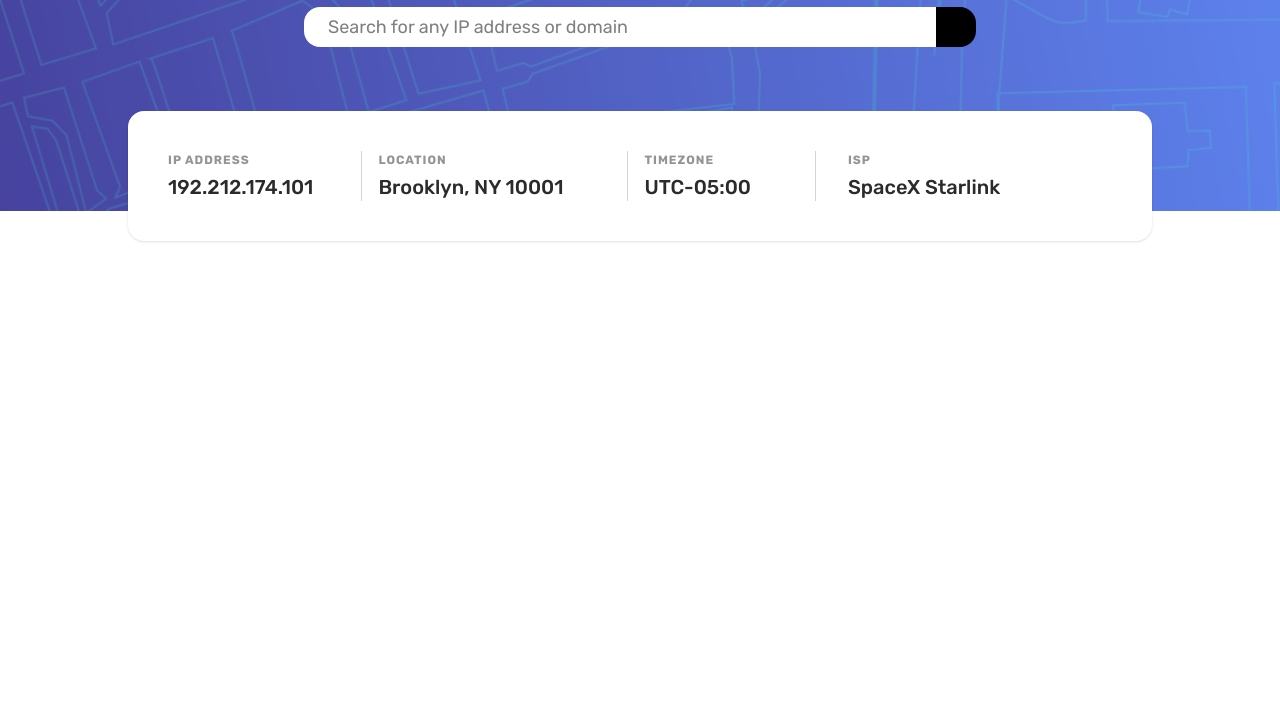
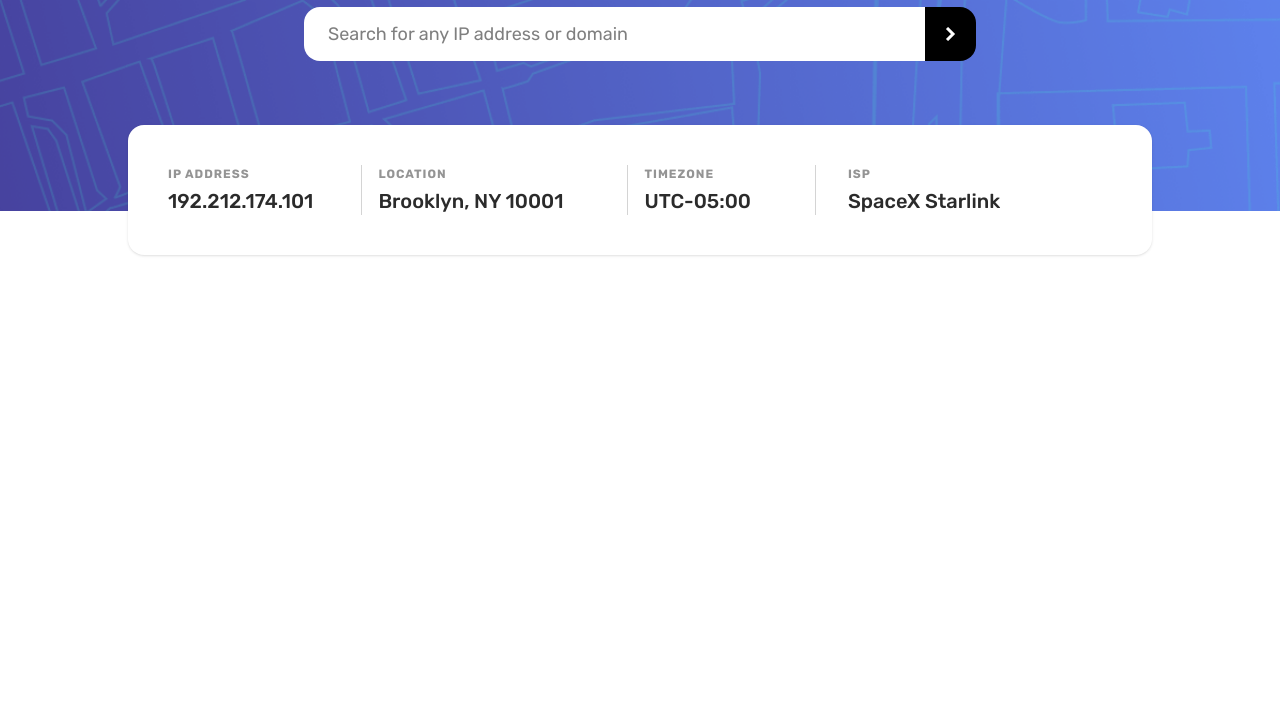
Before and after one commit to juanfeoru/ip-address-tracker, a website: page index.html in a window 1280 px wide. Shown: the part 89-800 px from the top of the page. Drawn offline with Linux system fonts and the light colour scheme; the site is published under a folder, as on GitHub Pages, so addresses that start at the root find nothing.

Commit message:
fix: correct image path for submit button icon in index.html

```diff
--- a/index.html
+++ b/index.html
@@ -34,7 +34,7 @@
           placeholder="Search for any IP address or domain">
         <button type="submit"
           class="bg-black rounded-tr-2xl rounded-br-2xl p-5 cursor-pointer hover:bg-gray-950 duration-200 transition-all">
-          <img src="/images/icon-arrow.svg" alt="">
+          <img src="./images/icon-arrow.svg" alt="">
         </button>
       </form>
 
```
